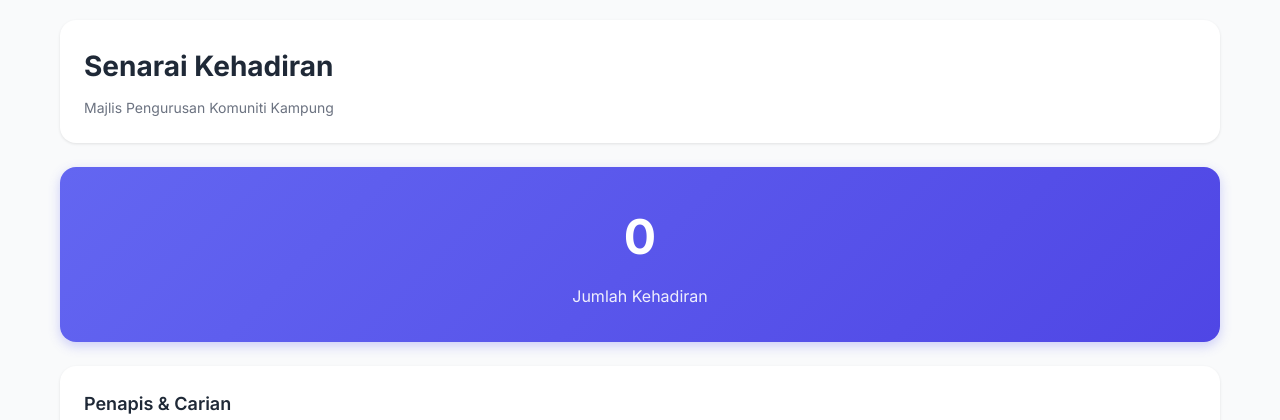
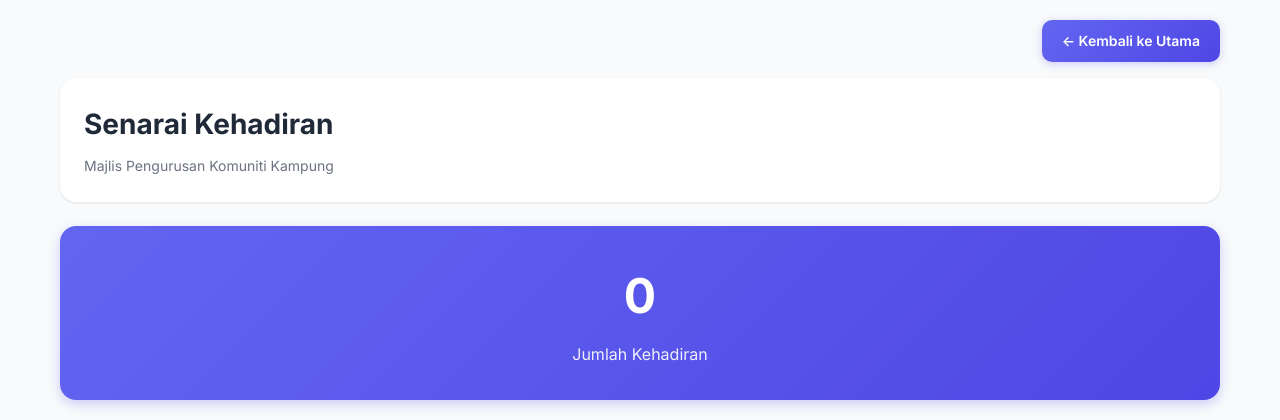
Before and after one commit to chillocreative/mpkkform, a PHP site: page /results.php in a window 1280 px wide. Shown: the top 420 px of the page. Run offline with PHP 8.4, Linux system fonts and the light colour scheme; data that the repository does not hold is empty.

Commit message:
Add return-to-home button to results page
Co-Authored-By: Claude Opus 4.7 (1M context) <noreply@anthropic.com>

```diff
--- a/results.php
+++ b/results.php
@@ -216,6 +216,32 @@ $flash = getFlashMessage();
             background: #d1d5db;
         }
 
+        .nav-bar {
+            display: flex;
+            justify-content: flex-end;
+            margin-bottom: 16px;
+        }
+
+        .btn-home {
+            display: inline-flex;
+            align-items: center;
+            gap: 8px;
+            padding: 10px 20px;
+            background: linear-gradient(135deg, var(--primary) 0%, var(--primary-dark) 100%);
+            color: white;
+            text-decoration: none;
+            border-radius: 10px;
+            font-size: 14px;
+            font-weight: 600;
+            transition: transform 0.2s, box-shadow 0.2s;
+            box-shadow: 0 2px 8px rgba(99, 102, 241, 0.3);
+        }
+
+        .btn-home:hover {
+            transform: translateY(-1px);
+            box-shadow: 0 4px 12px rgba(99, 102, 241, 0.4);
+        }
+
         .table-card {
             background: white;
             border-radius: 16px;
@@ -412,6 +438,9 @@ $flash = getFlashMessage();
 </head>
 <body>
     <div class="container">
+        <div class="nav-bar">
+            <a href="index.php" class="btn-home">&#8592; Kembali ke Utama</a>
+        </div>
         <div class="header">
             <h1>Senarai Kehadiran</h1>
             <p>Majlis Pengurusan Komuniti Kampung</p>
```
